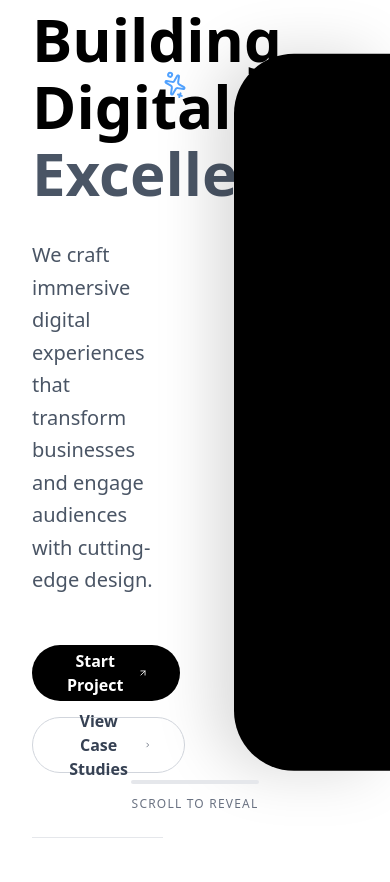
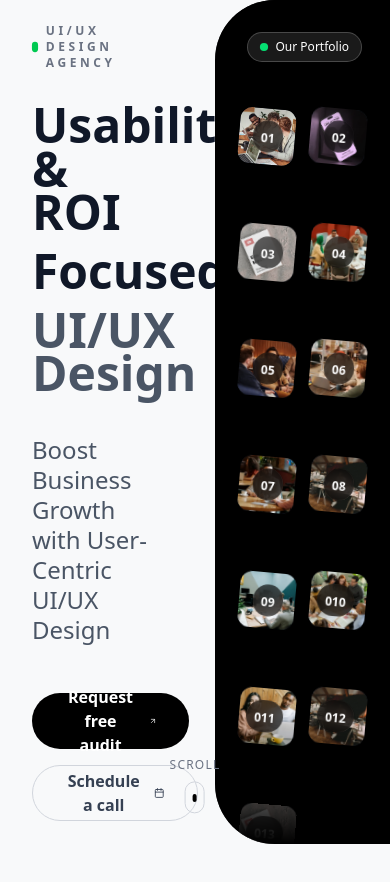
Before and after one commit to mhemon10/Animated-landing-Next-js, a Next.js app: page / in a window 390 px wide. Shown: the top 882 px of the page. Built offline with nearby package versions, Linux system fonts and the light colour scheme.

Commit message:
add some new animation

```diff
--- a/app/components/home/Hero.jsx
+++ b/app/components/home/Hero.jsx
@@ -1,27 +1,37 @@
 "use client";
 import React, { useRef, useEffect, useState } from "react";
-import {
-  motion,
-  useScroll,
-  useTransform,
-  useSpring,
-  AnimatePresence,
-} from "framer-motion";
-import { ArrowUpRight, ChevronRight, Sparkles } from "lucide-react";
+import { motion, useScroll, useTransform, useSpring } from "framer-motion";
+import { ArrowUpRight, Calendar } from "lucide-react";
 import Image from "next/image";
 
-const UsarionHeroPerfect = () => {
+const UsarionHero = () => {
   const containerRef = useRef(null);
-  const [images, setImages] = useState([]);
+  const [imagesLoaded, setImagesLoaded] = useState(false);
 
-  // Load images from assets
-  useEffect(() => {
-    const imagePaths = [];
-    for (let i = 1; i <= 12; i++) {
-      imagePaths.push(`/assets/project${i}.jpg`);
-    }
-    setImages(imagePaths);
-  }, []);
+  // আপনার যতগুলো image আছে সেটা দিতে পারেন
+  const images = [
+    "/assets/img-1.webp",
+    "/assets/img-2.webp",
+    "/assets/img-3.webp",
+    "/assets/img-4.webp",
+    "/assets/img-5.webp",
+    "/assets/img-7.webp",
+    "/assets/img-8.webp",
+    "/assets/img-9.webp",
+    "/assets/img-10.webp",
+    "/assets/img-11.webp",
+    "/assets/img-6.webp",
+    "/assets/img-9.webp",
+    "/assets/img-3.webp",
+  ];
+
+  // যদি মাত্র 4টি image থাকে
+  // const images = [
+  //   "/assets/img-1.webp",
+  //   "/assets/img-2.webp",
+  //   "/assets/img-3.webp",
+  //   "/assets/img-4.webp",
+  // ];
 
   // Scroll tracking
   const { scrollYProgress } = useScroll({
@@ -29,77 +39,90 @@ const UsarionHeroPerfect = () => {
     offset: ["start start", "end start"],
   });
 
-  // Ultra smooth physics
+  // Smooth scroll physics
   const smoothProgress = useSpring(scrollYProgress, {
-    stiffness: 100,
-    damping: 40,
+    stiffness: 70,
+    damping: 30,
     restDelta: 0.001,
-    mass: 0.8,
   });
 
-  // 1. Panel expansion - Start smaller, expand to full
-  const panelWidth = useTransform(smoothProgress, [0, 0.8], ["40%", "100%"]);
-  const panelHeight = useTransform(smoothProgress, [0, 0.8], ["85%", "100%"]);
-  const panelY = useTransform(smoothProgress, [0, 0.8], ["7.5%", "0%"]);
+  // 1. Panel Expansion
+  const panelWidth = useTransform(smoothProgress, [0, 0.8], ["45%", "100%"]);
   const panelRadius = useTransform(smoothProgress, [0, 0.8], ["60px", "0px"]);
 
-  // 2. Left content fade with delay
-  const leftOpacity = useTransform(smoothProgress, [0, 0.3, 0.6], [1, 0.5, 0]);
-  const leftScale = useTransform(smoothProgress, [0, 0.3, 0.6], [1, 0.95, 0.9]);
+  // 2. Left Content Fade Out
+  const contentOpacity = useTransform(smoothProgress, [0, 0.4], [1, 0]);
+  const contentX = useTransform(smoothProgress, [0, 0.4], ["0%", "-15%"]);
 
-  // 3. Right panel content animations
-  const contentOpacity = useTransform(
+  // 3. Image Grid Scroll - Adjust based on image count
+  const gridY = useTransform(
     smoothProgress,
-    [0.2, 0.4, 0.8, 1],
-    [0, 1, 1, 1]
-  );
-  const contentScale = useTransform(smoothProgress, [0.2, 0.4], [0.9, 1]);
-
-  // 4. Image grid animations - BOTTOM TO TOP with fade
-  const gridY = useTransform(smoothProgress, [0.3, 1], ["20%", "-120%"]);
-  const gridOpacity = useTransform(
-    smoothProgress,
-    [0.3, 0.5, 0.9, 1],
-    [0, 1, 1, 0.5]
+    [0.2, 1],
+    ["10%", `-${100 + images.length * 10}%`]
   );
 
-  // 5. Image item animations - Staggered entrance
-  const imgScale = useTransform(
+  // 4. Individual Image Animations
+  const imgOpacity = useTransform(
     smoothProgress,
-    [0.3, 0.5, 0.8, 1],
-    [0.8, 1, 1.05, 1.1]
+    [0, 0.3, 0.7, 1],
+    [1, 1, 1, 0.8]
   );
-  const imgRotate = useTransform(smoothProgress, [0.3, 0.5], [-5, 0]);
+  const imgScale = useTransform(smoothProgress, [0, 0.5, 1], [1, 1.05, 1.1]);
 
-  // 6. Panel glow effect
-  const panelGlow = useTransform(smoothProgress, [0, 0.5, 1], [0, 0.3, 0.1]);
+  // 5. Rotate Animation for Initial Images
+  const initialRotate = useTransform(smoothProgress, [0, 0.2], [5, 0]);
+
+  useEffect(() => {
+    // Preload images
+    const preloadImages = images.map((src) => {
+      return new Promise((resolve, reject) => {
+        const img = new window.Image();
+        img.src = src;
+        img.onload = resolve;
+        img.onerror = () => {
+          console.warn(`Failed to load image: ${src}`);
+          resolve(); // Continue even if some images fail
+        };
+      });
+    });
+
+    Promise.all(preloadImages)
+      .then(() => {
+        setImagesLoaded(true);
+      })
+      .catch(() => {
+        setImagesLoaded(true); // Still set loaded even if some fail
+      });
+  }, []);
+
+  // Calculate grid columns based on image count
+  const gridCols =
+    images.length <= 4 ? "grid-cols-2" : "grid-cols-2 lg:grid-cols-3";
 
   return (
-    <div ref={containerRef} className="relative min-h-[400vh] bg-white">
-      {/* Sticky hero section */}
+    <div ref={containerRef} className="relative min-h-[400vh] bg-[#F8F9FA]">
+      {/* Sticky Main Viewport */}
       <div className="sticky top-0 h-screen w-full flex overflow-hidden">
-        {/* LEFT SECTION - White background */}
+        {/* LEFT TEXT SECTION */}
         <motion.div
           style={{
-            opacity: leftOpacity,
-            scale: leftScale,
+            opacity: contentOpacity,
+            x: contentX,
           }}
           className="w-1/2 h-full flex flex-col justify-center px-8 lg:px-16 xl:px-24 relative z-10">
           {/* Badge */}
           <motion.div
-            initial={{ opacity: 0, x: -20 }}
-            animate={{ opacity: 1, x: 0 }}
-            transition={{ duration: 0.8, delay: 0.2 }}
-            className="inline-flex items-center gap-3 mb-10">
-            <div className="relative">
+            initial={{ opacity: 0, y: 20 }}
+            animate={{ opacity: 1, y: 0 }}
+            transition={{ duration: 0.8 }}
+            className="inline-flex items-center gap-2 mb-8">
             <motion.div
-                animate={{ scale: [1, 1.3, 1] }}
+              animate={{ scale: [1, 1.2, 1] }}
               transition={{ duration: 2, repeat: Infinity }}
-                className="w-2.5 h-2.5 bg-blue-500 rounded-full"
+              className="w-2.5 h-2.5 bg-green-500 rounded-full"
             />
-            </div>
-            <span className="text-sm font-bold uppercase tracking-[0.3em] text-gray-500">
-              Digital Product Studio
+            <span className="text-xs font-bold uppercase tracking-[0.3em] text-gray-500">
+              UI/UX Design Agency
             </span>
           </motion.div>
 
@@ -107,125 +130,94 @@ const UsarionHeroPerfect = () => {
           <motion.h1
             initial={{ opacity: 0, y: 20 }}
             animate={{ opacity: 1, y: 0 }}
+            transition={{ duration: 0.8, delay: 0.2 }}
+            className="text-5xl lg:text-6xl xl:text-7xl font-bold leading-[0.9] text-gray-900">
+            <span className="block">Usability & ROI</span>
+            <motion.span
+              initial={{ opacity: 0 }}
+              animate={{ opacity: 1 }}
               transition={{ duration: 0.8, delay: 0.3 }}
-            className="text-6xl lg:text-7xl xl:text-8xl font-bold leading-[0.85] text-black">
-            <span className="block">Building</span>
-            <motion.span
-              initial={{ opacity: 0, x: -20 }}
-              animate={{ opacity: 1, x: 0 }}
-              transition={{ duration: 0.8, delay: 0.4 }}
-              className="block mt-4 relative">
-              Digital
-              <motion.span
-                animate={{ rotate: 360 }}
-                transition={{ duration: 20, repeat: Infinity, ease: "linear" }}
-                className="absolute -right-6 -top-2">
-                <Sparkles className="w-6 h-6 text-blue-400" />
-              </motion.span>
+              className="block mt-4">
+              Focused
             </motion.span>
             <motion.span
               initial={{ opacity: 0 }}
               animate={{ opacity: 1 }}
-              transition={{ duration: 0.8, delay: 0.5 }}
+              transition={{ duration: 0.8, delay: 0.4 }}
               className="block mt-4 text-gray-600">
-              Excellence
+              UI/UX Design
             </motion.span>
           </motion.h1>
 
-          {/* Description */}
+          {/* Subheading */}
           <motion.p
             initial={{ opacity: 0, y: 20 }}
             animate={{ opacity: 1, y: 0 }}
-            transition={{ duration: 0.8, delay: 0.6 }}
-            className="mt-10 text-xl text-gray-600 max-w-lg leading-relaxed">
-            We craft immersive digital experiences that transform businesses and
-            engage audiences with cutting-edge design.
+            transition={{ duration: 0.8, delay: 0.5 }}
+            className="mt-10 text-2xl lg:text-3xl text-gray-600 max-w-xl leading-tight">
+            Boost Business Growth with User-Centric UI/UX Design
           </motion.p>
 
           {/* CTA buttons */}
           <motion.div
             initial={{ opacity: 0, y: 20 }}
             animate={{ opacity: 1, y: 0 }}
-            transition={{ duration: 0.8, delay: 0.7 }}
-            className="mt-12 flex flex-wrap gap-4 items-center">
-            <button className="group h-14 px-8 bg-black text-white rounded-full font-semibold flex items-center gap-3 hover:bg-gray-900 transition-all duration-300 hover:scale-105">
-              Start Project
+            transition={{ duration: 0.8, delay: 0.6 }}
+            className="mt-12 flex flex-wrap gap-4">
+            <button className="group h-14 px-8 bg-black text-white rounded-full font-bold flex items-center gap-3 hover:bg-gray-900 transition-all duration-300 hover:scale-105">
+              Request free audit
               <ArrowUpRight className="w-4 h-4 group-hover:translate-x-1 group-hover:-translate-y-1 transition-transform" />
             </button>
 
-            <button className="group h-14 px-8 bg-transparent border border-gray-300 text-gray-700 rounded-full font-semibold flex items-center gap-3 hover:border-black hover:text-black transition-all duration-300">
-              View Case Studies
-              <ChevronRight className="w-4 h-4 group-hover:translate-x-1 transition-transform" />
+            <button className="group h-14 px-8 bg-transparent border border-gray-300 text-gray-700 rounded-full font-bold flex items-center gap-3 hover:border-black hover:text-black transition-all duration-300">
+              Schedule a call
+              <Calendar className="w-4 h-4" />
             </button>
-          </motion.div>
-
-          {/* Stats */}
-          <motion.div
-            initial={{ opacity: 0 }}
-            animate={{ opacity: 1 }}
-            transition={{ duration: 0.8, delay: 0.8 }}
-            className="mt-16 pt-8 border-t border-gray-200 grid grid-cols-3 gap-8">
-            {[
-              { number: "200+", label: "Projects" },
-              { number: "99%", label: "Satisfaction" },
-              { number: "5Y", label: "Experience" },
-            ].map((stat, index) => (
-              <div key={index} className="text-left">
-                <div className="text-3xl font-bold text-black">
-                  {stat.number}
-                </div>
-                <div className="text-sm text-gray-500 mt-1">{stat.label}</div>
-              </div>
-            ))}
           </motion.div>
         </motion.div>
 
-        {/* RIGHT SECTION - Black panel with animations */}
+        {/* RIGHT PANEL */}
         <motion.div
           style={{
             width: panelWidth,
-            height: panelHeight,
-            y: panelY,
             borderTopLeftRadius: panelRadius,
             borderBottomLeftRadius: panelRadius,
           }}
-          className="absolute right-0 top-0 bg-black z-20 overflow-hidden shadow-[-20px_0_60px_rgba(0,0,0,0.15)]">
-          {/* Panel glow effect */}
-          <motion.div
-            style={{ opacity: panelGlow }}
-            className="absolute inset-0 bg-gradient-to-r from-blue-500/10 via-transparent to-transparent pointer-events-none"
-          />
-
-          {/* Panel content */}
-          <motion.div
-            style={{
-              opacity: contentOpacity,
-              scale: contentScale,
-            }}
-            className="relative h-full w-full">
-            {/* Image grid container - BOTTOM TO TOP animation */}
+          className="absolute right-0 top-0 h-screen bg-black z-20 overflow-hidden">
+          {/* Animated Image Grid */}
           <motion.div
             style={{
               y: gridY,
-                opacity: gridOpacity,
+              opacity: imgOpacity,
             }}
-              className="absolute inset-0 p-6 lg:p-10 grid grid-cols-2 lg:grid-cols-3 gap-4 lg:gap-6">
+            className={`absolute inset-0 p-6 lg:p-10 grid ${gridCols} gap-4 lg:gap-6`}>
             {images.map((src, index) => (
               <motion.div
                 key={index}
                 style={{
                   scale: imgScale,
-                    rotate: imgRotate,
+                  rotate: initialRotate,
                 }}
-                  custom={index}
-                  initial={{ opacity: 0, y: 100 }}
-                  whileInView={{
-                    opacity: 1,
-                    y: 0,
-                    transition: {
+                initial={{
+                  opacity: 0,
+                  y: 100,
+                  rotate: index % 2 === 0 ? 5 : -5,
+                }}
+                animate={{
+                  opacity: imagesLoaded ? 1 : 0,
+                  y: imagesLoaded ? 0 : 100,
+                  rotate: imagesLoaded ? (index % 2 === 0 ? 5 : -5) : 0,
+                }}
+                transition={{
+                  opacity: { duration: 0.5, delay: index * 0.1 },
+                  y: {
                     duration: 0.8,
-                      delay: index * 0.05,
+                    delay: index * 0.1,
                     ease: "easeOut",
+                  },
+                  rotate: {
+                    duration: 0.5,
+                    delay: index * 0.1,
                   },
                 }}
                 whileHover={{
@@ -233,135 +225,138 @@ const UsarionHeroPerfect = () => {
                   rotate: 0,
                   transition: { duration: 0.3 },
                 }}
-                  className="relative aspect-square rounded-2xl lg:rounded-3xl overflow-hidden group cursor-pointer">
-                  {/* Image with fade in */}
-                  <AnimatePresence>
-                    <motion.div
-                      initial={{ opacity: 0 }}
-                      animate={{ opacity: 1 }}
-                      transition={{ duration: 0.6, delay: 0.5 + index * 0.03 }}
-                      className="absolute inset-0">
-                      <div className="relative w-full h-full">
+                className="relative aspect-square rounded-xl lg:rounded-2xl overflow-hidden group cursor-pointer">
+                {/* Image Container */}
+                <div className="relative w-full h-full bg-gray-800">
+                  {imagesLoaded ? (
                     <Image
                       src={src}
-                          alt={`Project ${index + 1}`}
+                      alt={`UI/UX Design Project ${index + 1}`}
                       fill
                       sizes="(max-width: 768px) 50vw, 33vw"
-                          className="object-cover transition-all duration-700 group-hover:scale-110"
+                      className="object-cover transition-transform duration-700 group-hover:scale-110"
                       priority={index < 3}
-                          onError={(e) => {
-                            // Fallback gradient
-                            const colors = [
-                              "from-blue-900 to-cyan-900",
-                              "from-purple-900 to-pink-900",
-                              "from-green-900 to-emerald-900",
-                              "from-orange-900 to-red-900",
-                            ];
-                            e.target.parentElement.className = `absolute inset-0 bg-gradient-to-br ${
-                              colors[index % colors.length]
-                            }`;
-                          }}
                     />
+                  ) : (
+                    <div className="absolute inset-0 bg-gradient-to-br from-gray-800 to-gray-900 animate-pulse" />
+                  )}
                 </div>
-                    </motion.div>
-                  </AnimatePresence>
 
-                  {/* Overlay with slide up */}
+                {/* Overlay */}
                 <motion.div
                   initial={{ opacity: 0, y: 20 }}
                   whileHover={{ opacity: 1, y: 0 }}
                   className="absolute inset-0 bg-gradient-to-t from-black/80 via-black/40 to-transparent p-4 lg:p-6 flex flex-col justify-end">
                   <div className="transform translate-y-4 group-hover:translate-y-0 transition-transform duration-500">
                     <div className="text-xs font-medium tracking-widest text-cyan-300 uppercase">
-                        Case Study
+                      UI/UX Design
                     </div>
                     <div className="text-lg font-bold text-white mt-1">
                       Project {index + 1}
                     </div>
                     <div className="text-sm text-gray-300 mt-2 opacity-0 group-hover:opacity-100 transition-opacity duration-300">
-                        View details →
+                      View case study →
                     </div>
                   </div>
                 </motion.div>
 
-                  {/* Number indicator */}
-                  <div className="absolute top-3 right-3 bg-black/70 backdrop-blur-sm px-3 py-1 rounded-full">
+                {/* Project number */}
+                <div className="absolute top-3 right-3 bg-black/60 backdrop-blur-sm px-2 py-1 rounded-full">
                   <span className="text-xs font-bold text-white">
                     0{index + 1}
                   </span>
                 </div>
               </motion.div>
             ))}
+
+            {/* If you have fewer images, you can duplicate them */}
+            {images.length < 6 &&
+              images.map((src, index) => (
+                <motion.div
+                  key={`dup-${index}`}
+                  style={{
+                    scale: imgScale,
+                    rotate: initialRotate,
+                  }}
+                  initial={{
+                    opacity: 0,
+                    y: 100,
+                    rotate: index % 2 === 0 ? -5 : 5,
+                  }}
+                  animate={{
+                    opacity: imagesLoaded ? 0.7 : 0,
+                    y: imagesLoaded ? 0 : 100,
+                  }}
+                  transition={{
+                    opacity: {
+                      duration: 0.5,
+                      delay: (index + images.length) * 0.1,
+                    },
+                    y: {
+                      duration: 0.8,
+                      delay: (index + images.length) * 0.1,
+                      ease: "easeOut",
+                    },
+                  }}
+                  className="relative aspect-square rounded-xl lg:rounded-2xl overflow-hidden opacity-70">
+                  <div className="relative w-full h-full bg-gray-800">
+                    {imagesLoaded && (
+                      <Image
+                        src={src}
+                        alt={`UI/UX Design Project ${index + 1}`}
+                        fill
+                        sizes="(max-width: 768px) 50vw, 33vw"
+                        className="object-cover"
+                      />
+                    )}
+                  </div>
+                </motion.div>
+              ))}
           </motion.div>
 
-            {/* Bottom fade gradient */}
+          {/* Gradient overlays */}
+          <div className="absolute top-0 left-0 right-0 h-32 bg-gradient-to-b from-black to-transparent pointer-events-none" />
           <div className="absolute bottom-0 left-0 right-0 h-32 bg-gradient-to-t from-black to-transparent pointer-events-none" />
 
-            {/* Top fade gradient */}
-            <div className="absolute top-0 left-0 right-0 h-32 bg-gradient-to-b from-black to-transparent pointer-events-none" />
-
-            {/* Panel label - Fades in */}
-            <motion.div
-              initial={{ opacity: 0, y: 20 }}
-              animate={{ opacity: 1, y: 0 }}
-              transition={{ delay: 1 }}
-              className="absolute top-8 left-8 z-30">
-              <div className="flex items-center gap-3 px-4 py-2 bg-white/10 backdrop-blur-md rounded-full border border-white/20">
+          {/* Panel label */}
+          <div className="absolute top-8 left-8 z-30">
+            <div className="flex items-center gap-2 px-3 py-1.5 bg-white/10 backdrop-blur-md rounded-full border border-white/20">
               <motion.div
                 animate={{ scale: [1, 1.2, 1] }}
                 transition={{ duration: 2, repeat: Infinity }}
-                  className="w-2 h-2 bg-cyan-400 rounded-full"
+                className="w-2 h-2 bg-green-400 rounded-full"
               />
-                <span className="text-sm font-medium text-white">
-                  Selected Works
+              <span className="text-xs font-medium text-white">
+                Our Portfolio
               </span>
             </div>
-            </motion.div>
-
-            {/* Scroll indicator inside panel */}
-            <motion.div
-              initial={{ opacity: 0 }}
-              animate={{ opacity: 1 }}
-              transition={{ delay: 1.5 }}
-              className="absolute bottom-8 right-8 z-30">
-              <div className="flex flex-col items-center">
-                <motion.span
-                  animate={{ opacity: [0.5, 1, 0.5] }}
-                  transition={{ duration: 2, repeat: Infinity }}
-                  className="text-xs text-gray-400 mb-2">
-                  Scroll
-                </motion.span>
-                <motion.div
-                  animate={{ y: [0, 10, 0] }}
-                  transition={{ duration: 1.5, repeat: Infinity }}
-                  className="w-6 h-10 border border-white/30 rounded-full flex items-center justify-center">
-                  <div className="w-1 h-3 bg-cyan-400 rounded-full" />
-                </motion.div>
           </div>
-            </motion.div>
-          </motion.div>
         </motion.div>
       </div>
 
-      {/* Scroll progress indicator */}
+      {/* Scroll Indicator */}
       <div className="fixed bottom-8 left-1/2 transform -translate-x-1/2 z-50">
-        <div className="flex flex-col items-center">
-          <div className="w-32 h-1 bg-gray-200 rounded-full overflow-hidden mb-3">
         <motion.div
-              style={{ scaleX: smoothProgress }}
-              className="w-full h-full bg-black origin-left"
+          animate={{ y: [0, 8, 0] }}
+          transition={{ duration: 1.5, repeat: Infinity }}
+          className="flex flex-col items-center">
+          <span className="text-xs text-gray-500 mb-2 tracking-widest">
+            SCROLL
+          </span>
+          <div className="w-5 h-8 border border-gray-300 rounded-full flex items-center justify-center">
+            <motion.div
+              animate={{ y: [0, 4, 0] }}
+              transition={{ duration: 1.5, repeat: Infinity }}
+              className="w-1 h-2 bg-black rounded-full"
             />
           </div>
-          <span className="text-xs text-gray-500 tracking-widest">
-            SCROLL TO REVEAL
-          </span>
-        </div>
+        </motion.div>
       </div>
 
-      {/* Spacer for scrolling */}
-      <div className="h-[300vh] bg-white" />
+      {/* Empty space for scrolling */}
+      <div className="h-[300vh] bg-[#F8F9FA]" />
     </div>
   );
 };
 
-export default UsarionHeroPerfect;
+export default UsarionHero;
```
Lines whose indentation alone changed are shown as unchanged.
